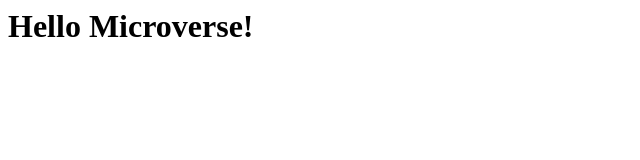
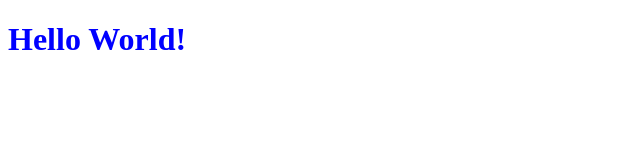
Before and after one commit to migcm06/hello-world, a plain HTML site: page index.html in a window 1280 px wide. Shown: the whole page, without its empty margins (0-640 px from the left). Drawn offline with Linux system fonts and the light colour scheme.

Commit message:
I create the styles.css file and linked it to index

```diff
--- a/index.html
+++ b/index.html
@@ -1 +1,14 @@
-<h1>Hello Microverse!</h1>
+<!DOCTYPE html>
+<html lang="en">
+<head>
+    <meta charset="UTF-8">
+    <meta http-equiv="X-UA-Compatible" content="IE=edge">
+    <meta name="viewport" content="width=device-width, initial-scale=1.0">
+    <link rel="stylesheet" href="styles.css">
+    <title>Hello World!</title>
+</head>
+<body>
+    <h1>Hello World!</h1>
+
+</body>
+</html>
--- /dev/null
+++ b/styles.css
@@ -0,0 +1,3 @@
+body {
+    color: blue;
+}
```
